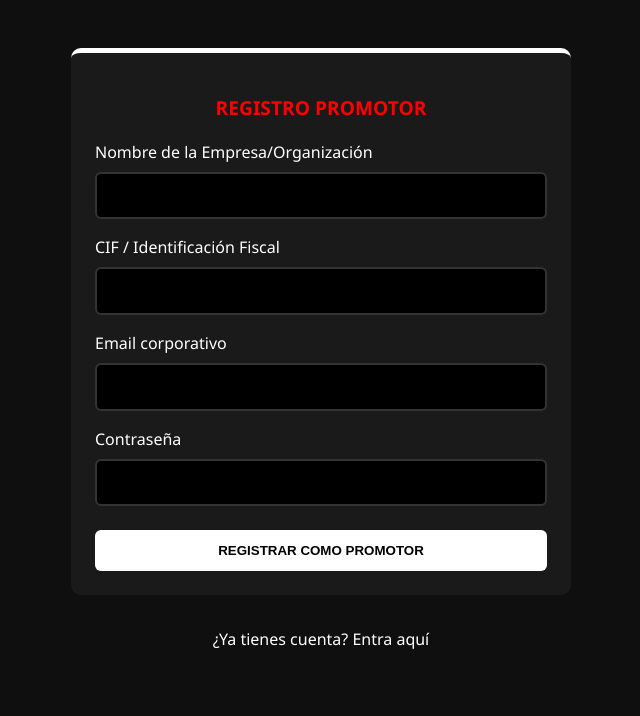
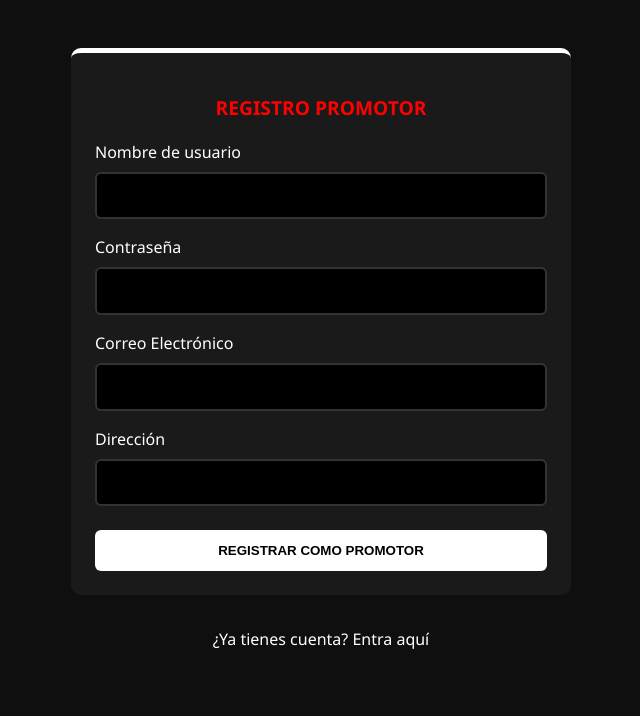
Before and after one commit to CapiGurpi/Interficies, a PHP site: page /promotor.html in a window 1280 px wide. Shown: the part 166-882 px from the top of the page, without its empty margins (319-959 px from the left). Run offline with PHP 8.4, Linux system fonts and the light colour scheme.

Commit message:
Añadir proyecto

```diff
--- a/TASCA 3.3/promotor.html
+++ b/TASCA 3.3/promotor.html
@@ -39,16 +39,16 @@
 <section>
             <form action="perfil.html" style="border-top: 5px solid white;">
                 <h2 class="form-title">Registro Promotor</h2>
-                <label>Nombre de la Empresa/Organización
+                <label>Nombre de usuario
                     <input type="text" required>
                 </label>
-                <label>CIF / Identificación Fiscal
+                <label>Contraseña
                     <input type="text" required>
                 </label>
-                <label>Email corporativo
+                <label>Correo Electrónico
                     <input type="email" required>
                 </label>
-                <label>Contraseña
+                <label>Dirección
                     <input type="password" required minlength="8">
                 </label>
                 <button type="submit" style="background-color: white; color: black;">Registrar como Promotor</button>
--- a/TASCA 3.3/styles.css
+++ b/TASCA 3.3/styles.css
@@ -97,14 +97,14 @@ button {
 
 /* --- MEDIA QUERIES (3 MEDIDAS) --- */
 
-/* Tablet (desde 600px) */
+/* Tablet*/
 @media (min-width: 600px) {
     header h1 { font-size: 2.5rem; }
     form { max-width: 500px; }
     nav a { font-size: 1rem; margin: 0 20px; }
 }
 
-/* PC (desde 1024px) */
+/* PC */
 @media (min-width: 1024px) {
     main { padding: 3rem; }
     .card:hover {
```
Also changed, not shown: TASCA 3.3/aficionado.html (+14 -1 lines).
